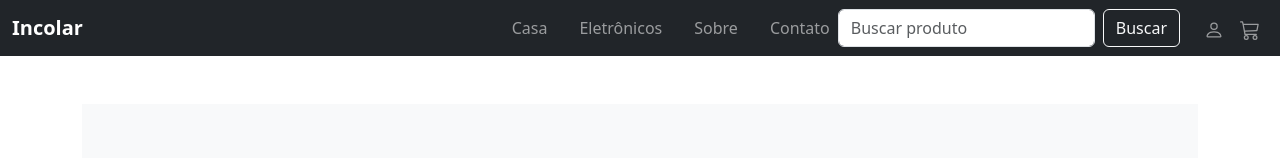
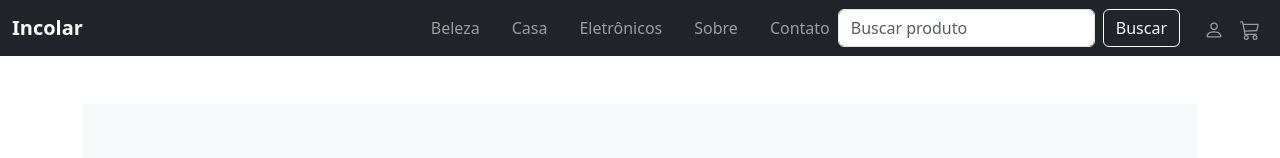
Before and after one commit to dcs30000/landingPage-reactjsBootstrap, a React (Vite) app: page / in a window 1280 px wide. Shown: the top 158 px of the page. Built offline with nearby package versions, Linux system fonts and the light colour scheme.

Commit message:
incluindo a pagina Beleza ao menu do Header

```diff
--- a/src/components/header/header.jsx
+++ b/src/components/header/header.jsx
@@ -18,6 +18,7 @@ function Header() {
         <Navbar.Collapse id="menu-principal">
           <Nav className="ms-auto align-items-center gap-3">
             {/*<Nav.Link as={Link} to="/">Home</Nav.Link>*/}
+            <Nav.Link as={Link} to="/beleza">Beleza</Nav.Link>
             <Nav.Link as={Link} to="/casa">Casa</Nav.Link>
             <Nav.Link as={Link} to="/eletronicos">Eletrônicos</Nav.Link>
             <Nav.Link as={Link} to="/sobre">Sobre</Nav.Link>
```
